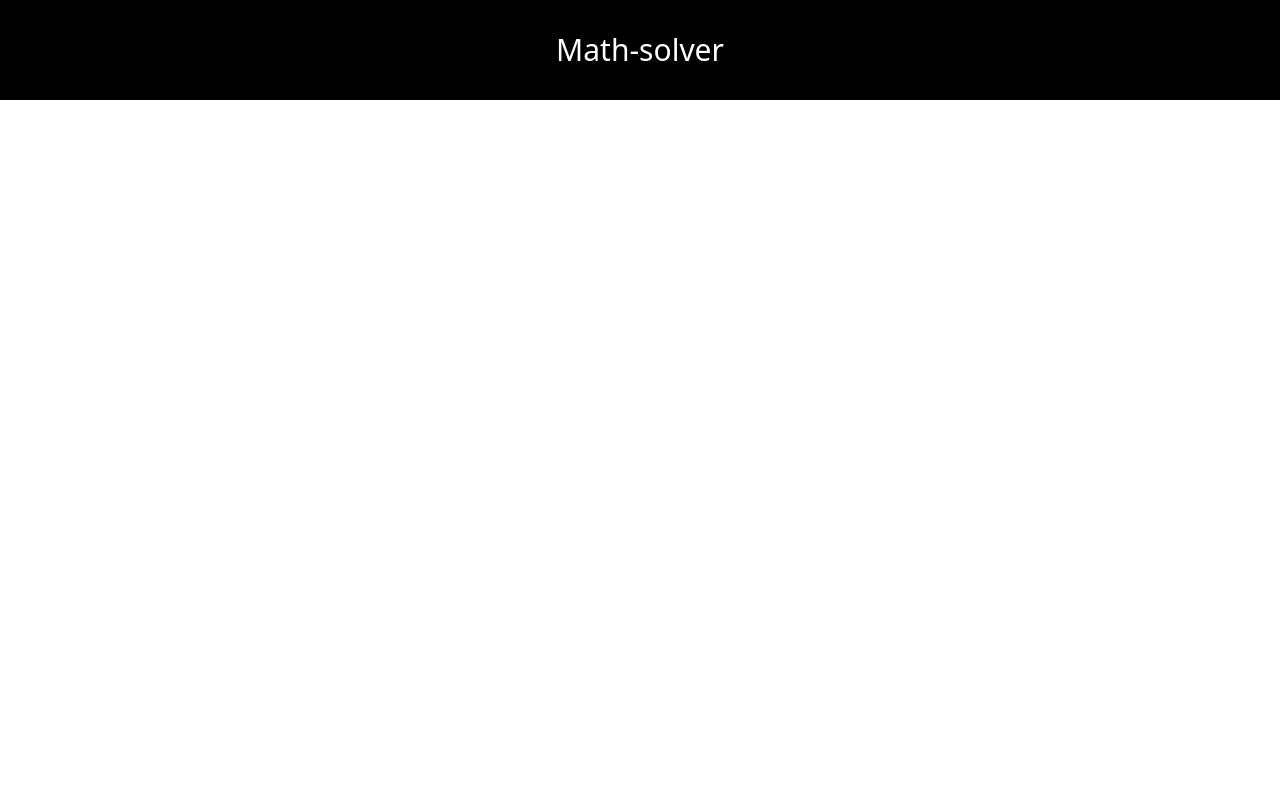
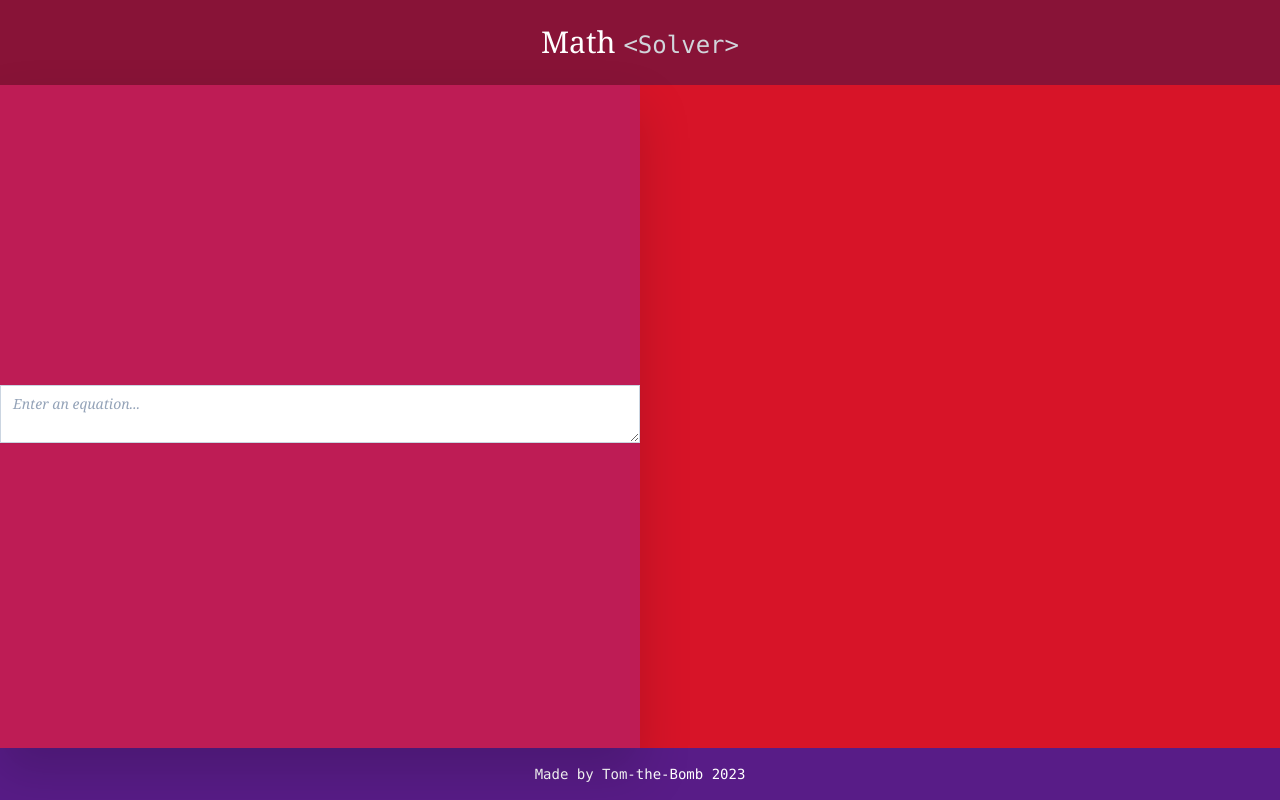
Before and after one commit to Tom-the-Bomb/math-solver, a React (Create React App) app in the folder frontend/: page / in a window 1280 px wide. Built offline with nearby package versions, Linux system fonts and the light colour scheme.

Commit message:
worked on frontend

```diff
--- a/frontend/src/App.js
+++ /dev/null
@@ -1,7 +0,0 @@
-import NavBar from "./components/NavBar";
-
-export default function App(props) {
-  return (
-    <NavBar></NavBar>
-  );
-}
--- /dev/null
+++ b/frontend/src/App.jsx
@@ -0,0 +1,13 @@
+import NavBar from "./components/NavBar";
+import Main from "./components/Main";
+import Footer from "./components/Footer";
+
+export default function App(props) {
+  return (
+    <div className="flex flex-col min-h-screen">
+      <NavBar></NavBar>
+      <Main></Main>
+      <Footer></Footer>
+    </div>
+  );
+}
--- /dev/null
+++ b/frontend/src/components/Footer.jsx
@@ -0,0 +1,7 @@
+export default function Footer(props) {
+    return (
+        <footer className="p-4 text-sm bg-purple-900 text-white text-center font-mono">
+            Made by Tom-the-Bomb 2023
+        </footer>
+    );
+}
--- /dev/null
+++ b/frontend/src/components/Main.jsx
@@ -0,0 +1,45 @@
+function Input({placeholder}) {
+    return (
+        <textarea
+            className="font-serif w-full placeholder:italic placeholder:text-slate-400
+            bg-white border border-slate-300
+            py-2 pl-3 pr-3 shadow-sm focus:outline-none
+            focus:border-sky-500 focus:ring-sky-500 focus:ring-1 sm:text-sm"
+            placeholder={placeholder}
+            type="text"
+            name="search"
+            spellCheck="false"
+            autoCorrect="false"
+            autoCapitalize="false"
+            data-gramm="false" data-gramm_editor="false" data-enable-grammarly="false"
+        />
+    )
+}
+
+function Form() {
+    function handleSubmit(event) {
+        event.preventDefault()
+    }
+
+    return (
+        <form className="w-full" onSubmit={handleSubmit}>
+            <label class="relative block">
+            <span class="sr-only">Search</span>
+            <Input placeholder={"Enter an equation..."}></Input>
+            </label>
+        </form>
+    )
+}
+
+export default function Main(props) {
+    return (
+        <main className="grow grid grid-cols-2">
+            <div className="bg-red-1 drop-shadow-2xl flex flex-column items-center">
+                <Form></Form>
+            </div>
+            <div className="bg-red-2">
+
+            </div>
+        </main>
+    )
+}
--- a/frontend/src/components/NavBar.jsx
+++ b/frontend/src/components/NavBar.jsx
@@ -1,8 +1,10 @@
 export default function NavBar(props) {
     return (
-        <nav className="bg-black text-center p-8">
+        <nav className="bg-rose-900 font-serif text-center p-6">
             <h1 className="text-3xl text-white">
-                Math-solver
+                Math <span className="text-gray-300 text-2xl font-mono">
+                    &lt;Solver&gt;
+                </span>
             </h1>
         </nav>
     )
--- a/frontend/src/index.css
+++ b/frontend/src/index.css
@@ -1,3 +1,6 @@
 @tailwind base;
 @tailwind components;
 @tailwind utilities;
+
+@import url('https://fonts.googleapis.com/css2?family=JetBrains+Mono:wght@300&display=swap');
+@import url('https://fonts.googleapis.com/css2?family=Noto+Serif&display=swap');
--- a/frontend/src/index.js
+++ b/frontend/src/index.js
@@ -1,7 +1,7 @@
 import React from 'react';
 import ReactDOM from 'react-dom/client';
 import './index.css';
-import App from './App.js';
+import App from './App.jsx';
 
 const root = ReactDOM.createRoot(document.getElementById('root'));
 root.render(
--- a/frontend/tailwind.config.js
+++ b/frontend/tailwind.config.js
@@ -1,10 +1,21 @@
+const defaultTheme = require('tailwindcss/defaultTheme')
+
 /** @type {import('tailwindcss').Config} */
 module.exports = {
   content: [
     "./src/**/*.{js,jsx,ts,tsx}",
   ],
   theme: {
-    extend: {},
+    extend: {
+      fontFamily: {
+        'math': ['Noto_Serif', ...defaultTheme.fontFamily.serif],
+        'mono': ['Jetbrains_Mono', ...defaultTheme.fontFamily.mono],
+      },
+      colors: {
+        'red-1': 'rgb(190, 28, 85)',
+        'red-2': 'rgb(215, 20, 40)'
+      }
+    },
   },
   plugins: [],
 }
```
